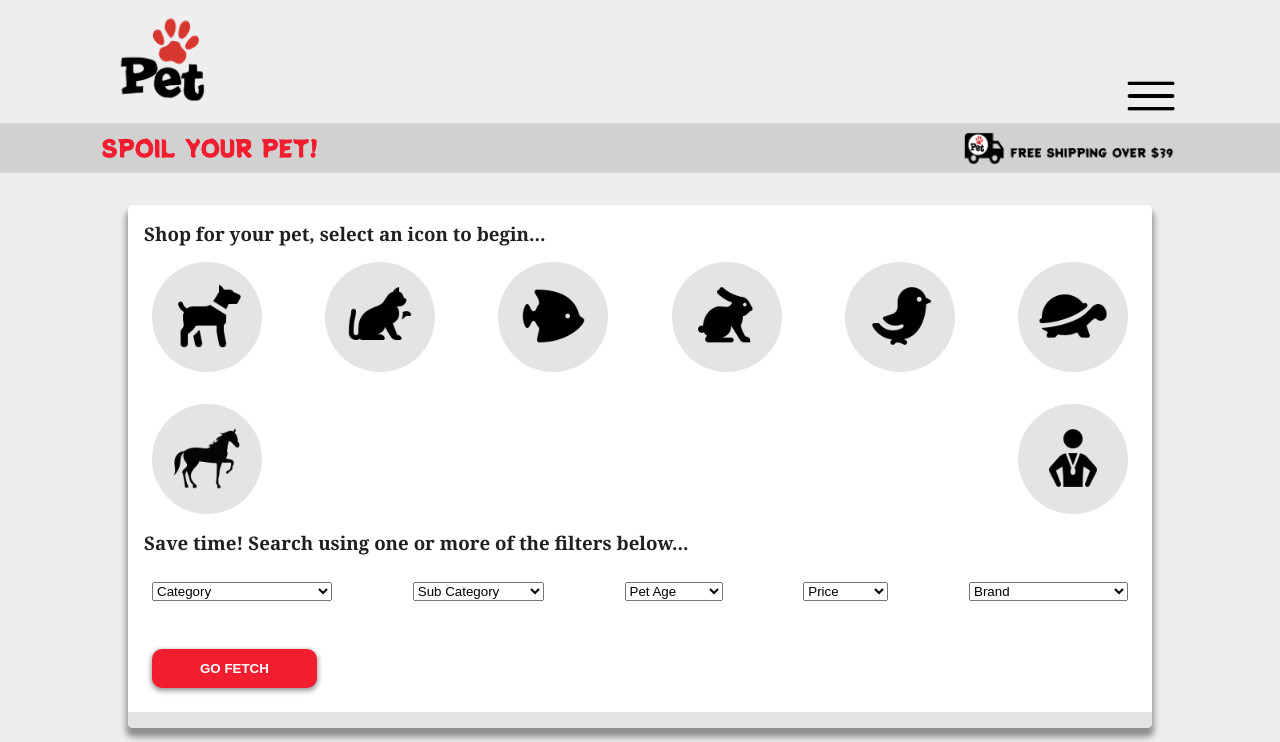
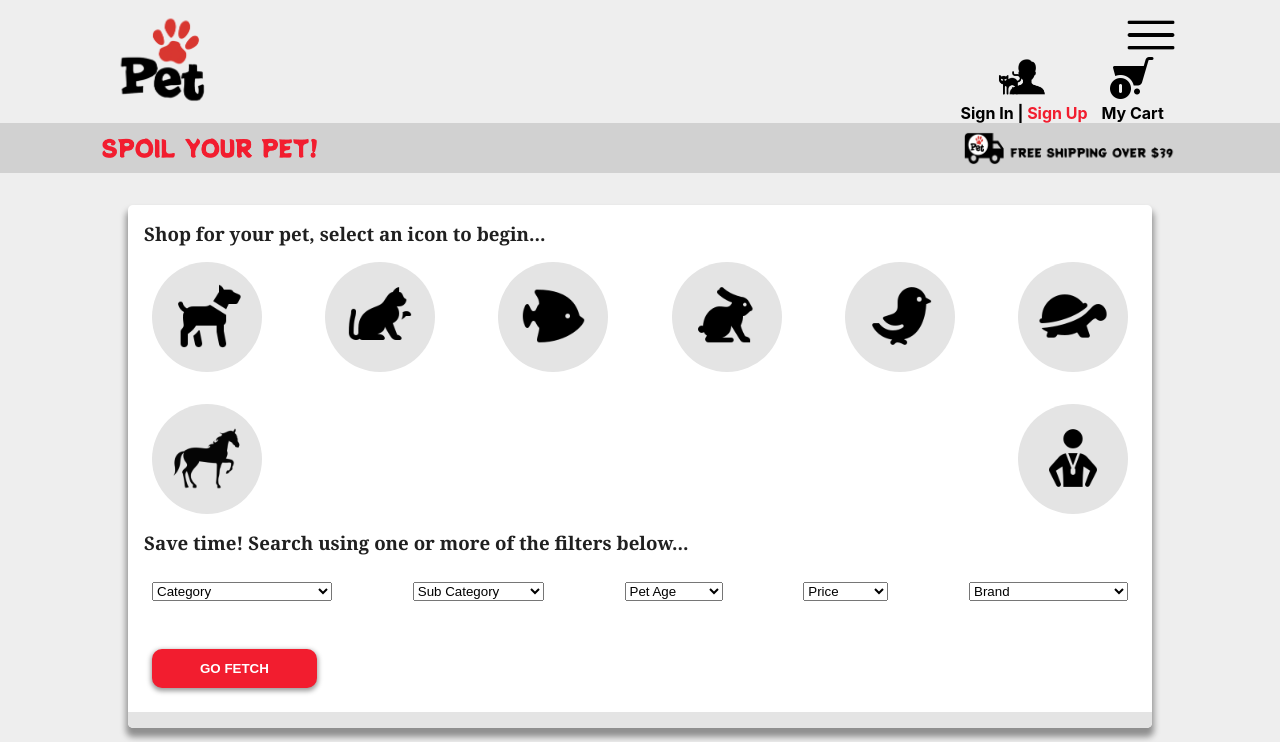
Before and after one commit to nigelph/mission-6a, a React (Create React App) app in the folder frontend/: page / in a window 1280 px wide. Shown: the top 742 px of the page. Built offline with nearby package versions, Linux system fonts and the light colour scheme; no server answers.

Commit message:
uncommented out icons in header

```diff
--- a/frontend/src/global-components/Header/components/UpperHeader/UpperHeader.js
+++ b/frontend/src/global-components/Header/components/UpperHeader/UpperHeader.js
@@ -19,7 +19,7 @@ function UpperHeader() {
                         <nav id={style['hamburger-container']}><img src={Hamburger} id={style['hamburger-size']}></img></nav>
 
                     </div>
-                    {/* <div id={style['account-links-container']}>
+                    <div id={style['account-links-container']}>
                         <div id={style['profile-area']}>
                             <a href='http://localhost:3000/orders'>
                                 <img src={Profile} className={style['icon-style']} />
@@ -31,7 +31,7 @@ function UpperHeader() {
                             <img src={Cart} className={style['icon-style']} />
                             <p className={style['icon-title']}>My Cart</p>
                         </div>
-                    </div> */}
+                    </div>
                 </div>
             </div>
         </div>
```
